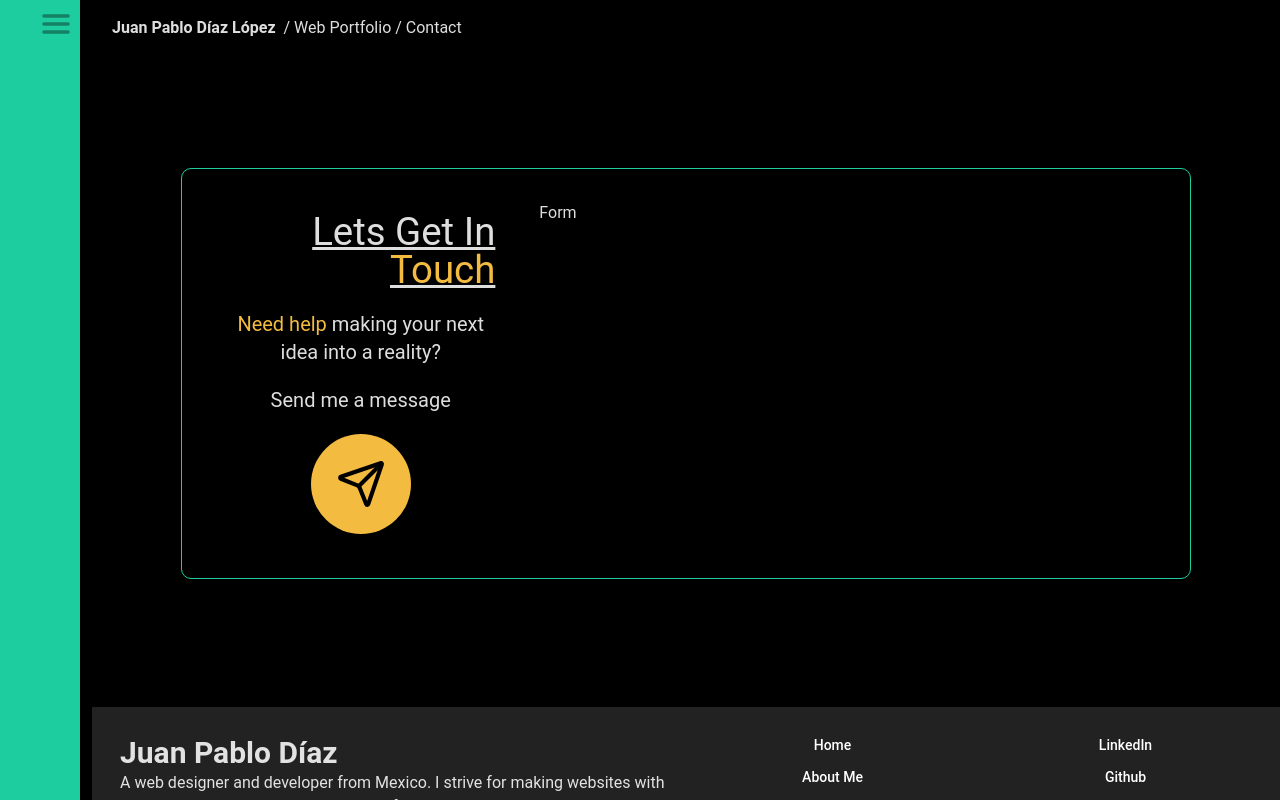
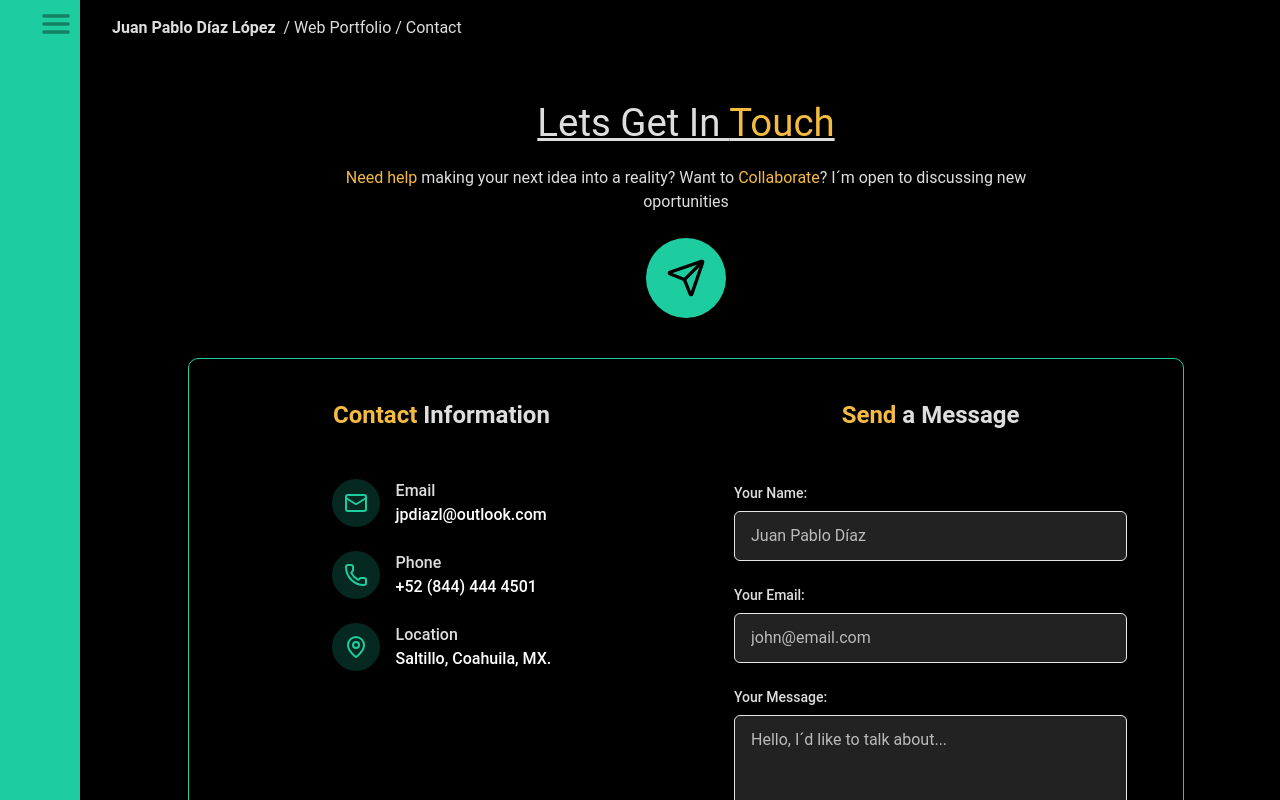
Before and after one commit to Juanpabdl/WebPortfolio, a React (Vite) app: page /contact in a window 1280 px wide. Shown: the top 800 px of the page. Built offline with nearby package versions, Linux system fonts and the light colour scheme.

Commit message:
feat:  structured Contact info & form sections

```diff
--- a/src/components/ContactSection/index.css
+++ b/src/components/ContactSection/index.css
@@ -1,11 +1,24 @@
 #contact{
-    @apply min-w-[200px] my-32 grid grid-cols-1 sm:grid-cols-2 md:grid-cols-3 gap-8
+    @apply min-w-[200px] my-10 grid grid-cols-1 md:grid-cols-2 gap-12
 }
 
-#contact-info{
-    @apply p-3 grid grid-cols-1 gap-5 place-items-center
+#contact-info, #contact-form{
+    @apply md:p-2 space-y-6 flex flex-col items-center
 }
 
-#contact-form{
-    @apply lg:col-span-2
+.contact-icon{
+    @apply h-6 w-6 text-custom-teal
 }
+
+.field-container{
+    @apply p-1 md:mx-3
+}
+
+.field-label{
+    @apply block text-sm font-medium mb-2
+}
+
+.field-item{
+    @apply w-full px-4 py-3 rounded-md border bg-custom-dk-gray text-white placeholder-[#bbb]
+    focus:outline-none focus:ring-2 focus:ring-custom-yellow resize-none text-sm lg:text-base
+}
--- a/src/components/ContactSection/index.tsx
+++ b/src/components/ContactSection/index.tsx
@@ -1,25 +1,119 @@
-import { Send } from 'lucide-react';
+import { Mail, MapPin, Phone, Send } from 'lucide-react';
 import './index.css'
+import CustomButton from '../CustomButton';
 
 const ContactSection = () => {
     return (
-        <section id="contact">
-            {/* Info section */}
-            <div id="contact-info">
-                <h2 className='underline text-right'>Lets Get In <span className='text-custom-yellow'>Touch</span></h2>
-                <p className='text-center text-xl'>
+        <div className='mt-14 p-2'>
+            <div className='mx-auto max-w-3xl flex flex-col items-center'>
+                <h2 className='text-center underline'>Lets Get In <span className='text-custom-yellow'>Touch</span></h2>
+                    <p className='text-center text-sm md:text-base mt-6 px-5'>
                     <span className='text-custom-yellow'>Need help</span> making your next idea into a reality?
+                    Want to <span className='text-custom-yellow'>Collaborate</span>?
+                    I´m open to discussing new oportunities
                 </p>
-                <p className='text-center text-xl'>
-                    Send me a message
-                </p>
-                <div className='p-4 rounded-full bg-custom-yellow flex items-center justify-center' style={{width: '100px', height: '100px'}}>
-                    <Send color='#000' size={50} strokeWidth={2}/>
+                <div
+                className='mt-6 p-4 rounded-full bg-custom-teal flex items-center justify-center'
+                style={{width: '80px', height: '80px'}}>
+                    <Send color='#000' size={40} strokeWidth={2}/>
                 </div>
             </div>
-            {/* Contact form */}
-            <p id="contact-form">Form</p>
-        </section>
+            <section id="contact">
+                {/* Info section */}
+                <div id="contact-info">
+                    <h3 className='text-2xl font-semibold mb-6'><span className='text-custom-yellow'>Contact</span> Information</h3>
+                    <div className='space-y-6 justify-center text-sm sm:text-base'>
+                        <div className='flex items-start space-x-4'>
+                            <div className='p-3 rounded-full bg-custom-teal/20'>
+                                <Mail className='contact-icon'/>
+                            </div>
+                            <div>
+                                <h4 className='font-medium'>Email</h4>
+                                <a
+                                href='mailto:jpdiazl@outlook.com'
+                                className='hover:text-custom-yellow'>jpdiazl@outlook.com</a>
+                            </div>
+                        </div>
+                        <div className='flex items-start space-x-4'>
+                            <div className='p-3 rounded-full bg-custom-teal/20'>
+                                <Phone className='contact-icon'/>
+                            </div>
+                            <div>
+                                <h4 className='font-medium'>Phone</h4>
+                                <a
+                                href='tel:+528444444501'
+                                className='hover:text-custom-yellow'>+52 (844) 444 4501</a>
+                            </div>
+                        </div>
+                        <div className='flex items-start space-x-4'>
+                            <div className='p-3 rounded-full bg-custom-teal/20'>
+                                <MapPin className='contact-icon'/>
+                            </div>
+                            <div>
+                                <h4 className='font-medium'>Location</h4>
+                                <a
+                                className='hover:text-custom-yellow'>Saltillo, Coahuila, MX.</a>
+                            </div>
+                        </div>
+                        {/*
+                        <div className='pt-8'>
+                            <h4>Connect with me</h4>
+                            <div className='mt-2 flex gap-3'>
+                                <a href='#' target='_blank'>
+                                    <Linkedin/>
+                                </a>
+                                <a href='#' target='_blank'>
+                                    <Github/>
+                                </a>
+                            </div>
+                        </div>
+                        */}
+                    </div>
+                </div>
+                {/* Contact form */}
+                <div id="contact-form">
+                    <h3 className='text-2xl font-semibold mb-6'><span className='text-custom-yellow'>Send</span> a Message</h3>
+                    <form className='space-y-4 w-full'>
+                        <div className='field-container'>
+                            <label htmlFor='name' className='field-label'>Your Name: </label>
+                            <input
+                            id='name'
+                            name='name'
+                            type='text'
+                            required
+                            className='field-item'
+                            placeholder='Juan Pablo Díaz'/>
+                        </div>
+                        <div className='field-container'>
+                            <label htmlFor='email' className='field-label'>Your Email: </label>
+                            <input
+                            id='email'
+                            name='email'
+                            type='email'
+                            required
+                            className='field-item'
+                            placeholder='john@email.com'/>
+                        </div>
+                        <div className='field-container'>
+                            <label htmlFor='message' className='field-label'>Your Message: </label>
+                            <textarea
+                            id='message'
+                            name='message'
+                            rows={5}
+                            required
+                            className='field-item'
+                            placeholder='Hello, I´d like to talk about...'/>
+                        </div>
+                        <CustomButton
+                        className='btn-default w-full flex items-center justify-center gap-2 text-sm md:text-base'
+                        type='submit'>
+                            Send Message
+                            <Send size={16}/>
+                        </CustomButton>
+                    </form>
+                </div>
+            </section>
+        </div>
     )
 }
 
```
